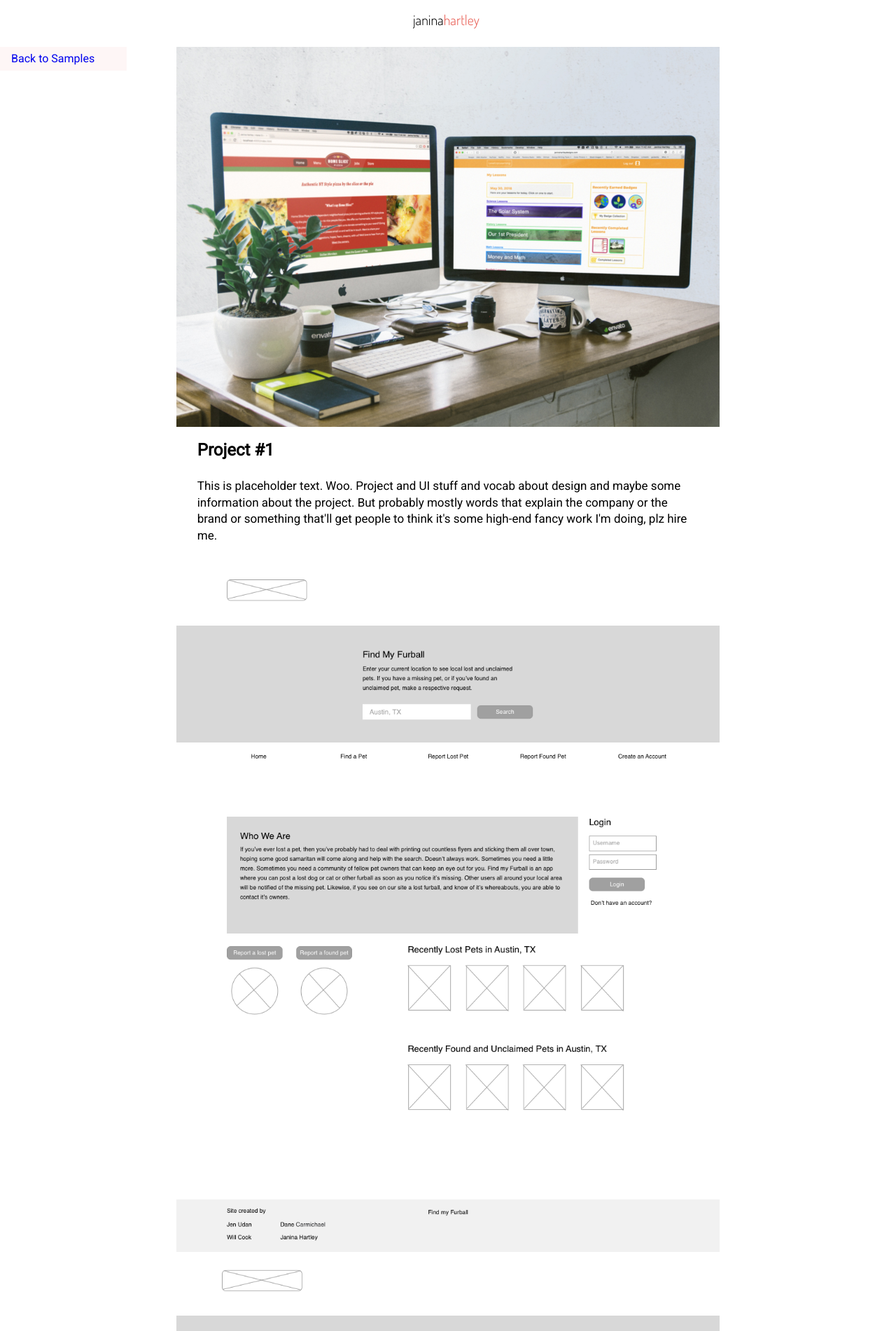
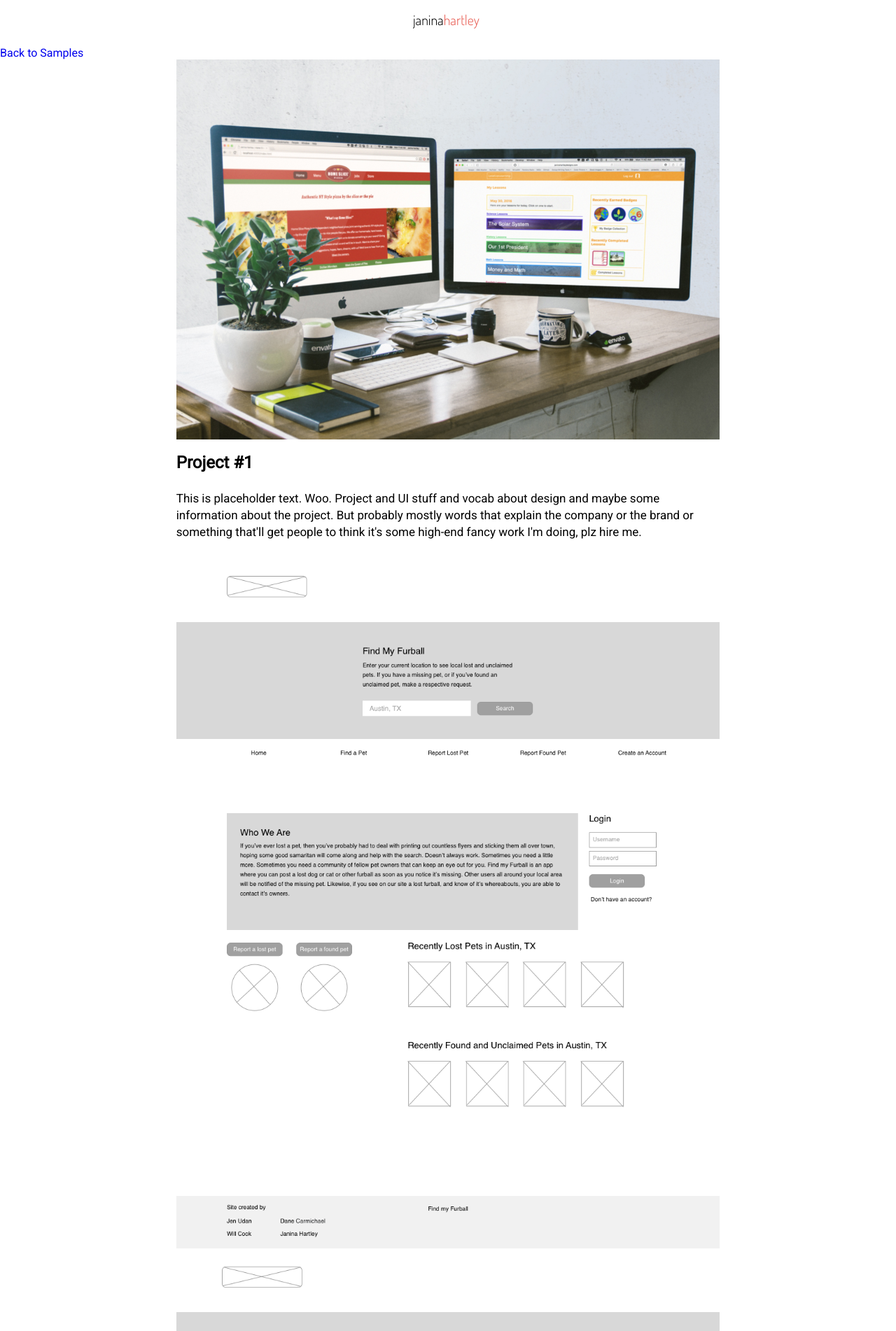
Before and after one commit to jhartley1412/old-portfolio-2, a Jekyll site: the page built from vantage-one.html, in a window 1280 px wide. Shown: the top 1902 px of the page at 70% size. Built offline with Jekyll 4.4.1, drawn with Linux system fonts in a browser that asks for light colours; nearby versions of some CDN libraries.

Commit message:
cleaned up css

```diff
--- a/_sass/_breakpoints.scss
+++ b/_sass/_breakpoints.scss
@@ -15,46 +15,28 @@
 		display: none;
 	}
 
-	.bts_button{
-		float: none;
-	}
 
-	.case_study_container{
-		float: none;
-	}
 
-	.other_samples_container{
-		display: none;
-	}
-
-	.project_overview{
-		p, h2{
-			padding: 0 10px;
-		}
-	}
+	// .project_overview{
+	// 	p, h2{
+	// 		padding: 0 10px;
+	// 	}
+	// }
 
 	.cs-pictures-container{
 		width: 85%;
 		justify-content: center;
-		// align-content: center;
 	}
 
 	.flex-item{
-		// width: 240px;
 		flex-basis: 100%;
 	}
-
-	// .other_samples_container{
-	// 	display: none;
-	// }
 
 	.lightbox-landscape{
 		flex-basis: 85%;
 	}
 
 }
-
-
 
 
 
@@ -71,16 +53,7 @@
 		display: block;
 	}
 
-	// .case_study_container{
-	// 	display: block;
-	// 	margin: 0 auto;
-	// }
 
-	.project_overview{
-		p, h2{
-			padding: 0 30px;
-		}
-	}
 
 	.cs-pictures-container{
 		width: 100%;
@@ -122,14 +95,6 @@
 
 @media(min-width: 1025px){
 
-	.bts_button{
-		float: left;
-	}
-
-	// .case_study_container{
-	// 	float: left;
-	// }
-
 	.other_samples_container{
 		display: block;
 	}
--- a/css/main.scss
+++ b/css/main.scss
@@ -31,9 +31,9 @@
 
 header{
 	width: 100%;
-	margin: 0.5em auto 1em auto;
+	margin-bottom: 1em;
+	padding-top: 0.5em;
 	overflow: hidden;
-	background-color: #fff;
 
 	.logo{
 		overflow: hidden;
@@ -152,8 +152,6 @@
 .home_page_container{
 	width: 90%;
 	margin: 0 auto;
-	// background-image: url('../../images/levelup/levelupLogoLarge.png');
-
 }
 
 .home_button{
@@ -168,7 +166,6 @@
 .all_samples_container, .contact_container{
 	margin: 1em auto;
 	overflow: hidden;
-	// background-color: #fff;
 	box-sizing: border-box;
 	padding: 0.5em;
 }
@@ -216,26 +213,12 @@
 // CASE STUDY PAGES
 //———————————————————————————————————————————
 
-// back to samples button
-.bts_button{
-	padding: 0.5em 1em;
-	box-sizing: border-box;
-	background-color: #FEF6F6;
-
-	&:hover{
-		cursor: pointer;
-	}
-}
-
 .case_study_container{
 	margin: 0 auto;
 	box-sizing: border-box;
 	padding: 0 2em;
 	margin-bottom: 2em;
 }
-
-
-
 
 // project main image
 .project_banner{
@@ -249,7 +232,7 @@
 	box-sizing: border-box;
 
 	p{
-		margin: 0.5em 0 1em 0;
+		// margin: 0.5em 0 1em 0;
 	}
 }
 
@@ -262,14 +245,7 @@
 	display: flex;
 	flex-wrap: wrap;
 
-	// width: 100%;
 	margin: 0 auto;
-	// margin: 2em auto 2.5em auto;
-
-	// h2, p{
-	// 	box-sizing: border-box;
-	// 	padding: 0 20px;
-	// }
 }
 
 .flex-item{
```
Also changed, not shown: 2 other files.
